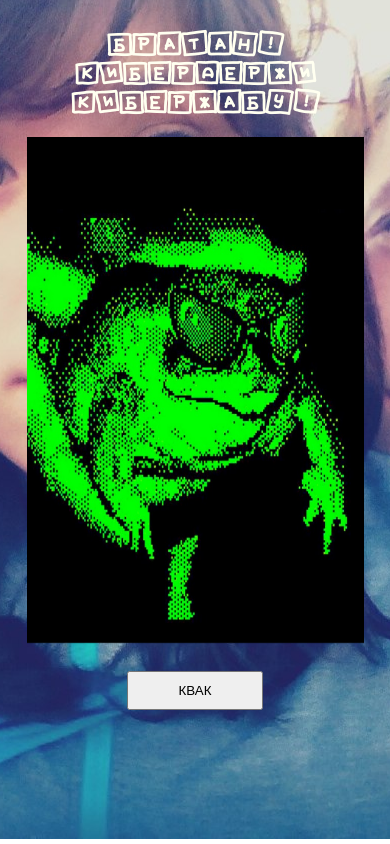
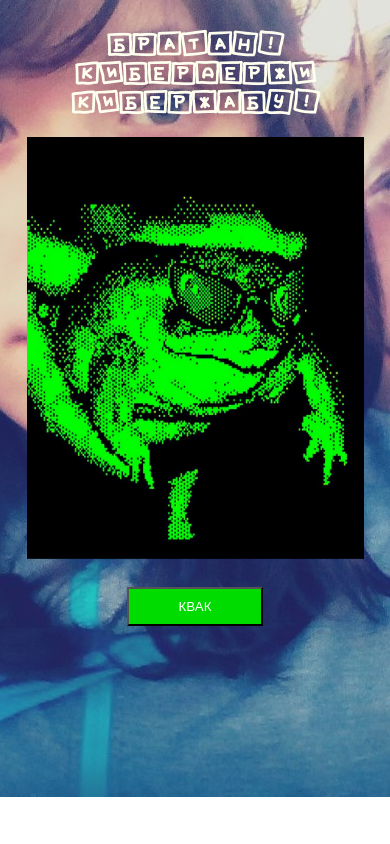
Before and after one commit to Danich7/Gift, a plain HTML site: page index.html in a window 390 px wide. Drawn offline with nearby package versions, Linux system fonts and the light colour scheme.

Commit message:
4 commit

```diff
--- a/css/style.css
+++ b/css/style.css
@@ -36,6 +36,8 @@ img {
   margin-top: 2rem;
   padding: 10px 50px;
   text-transform: uppercase;
+  background-color: rgb(0, 219, 0);
+  color: #fff;
 }
 
 @media (max-width: 640px) {
@@ -48,6 +50,10 @@ img {
     margin-top: 30px;
   }
 
+  img {
+    height: 50vh;
+  }
+
   h1 {
     font-size: 30px;
   }
```
